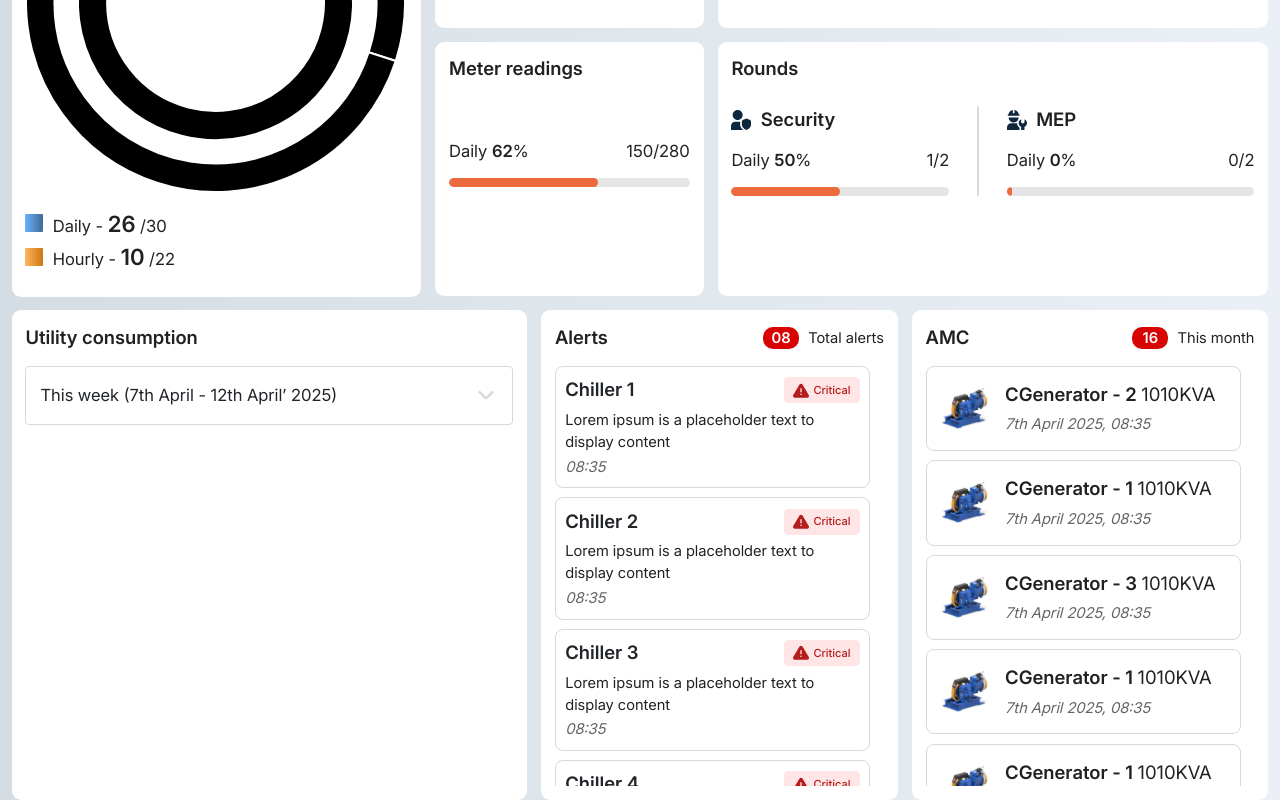
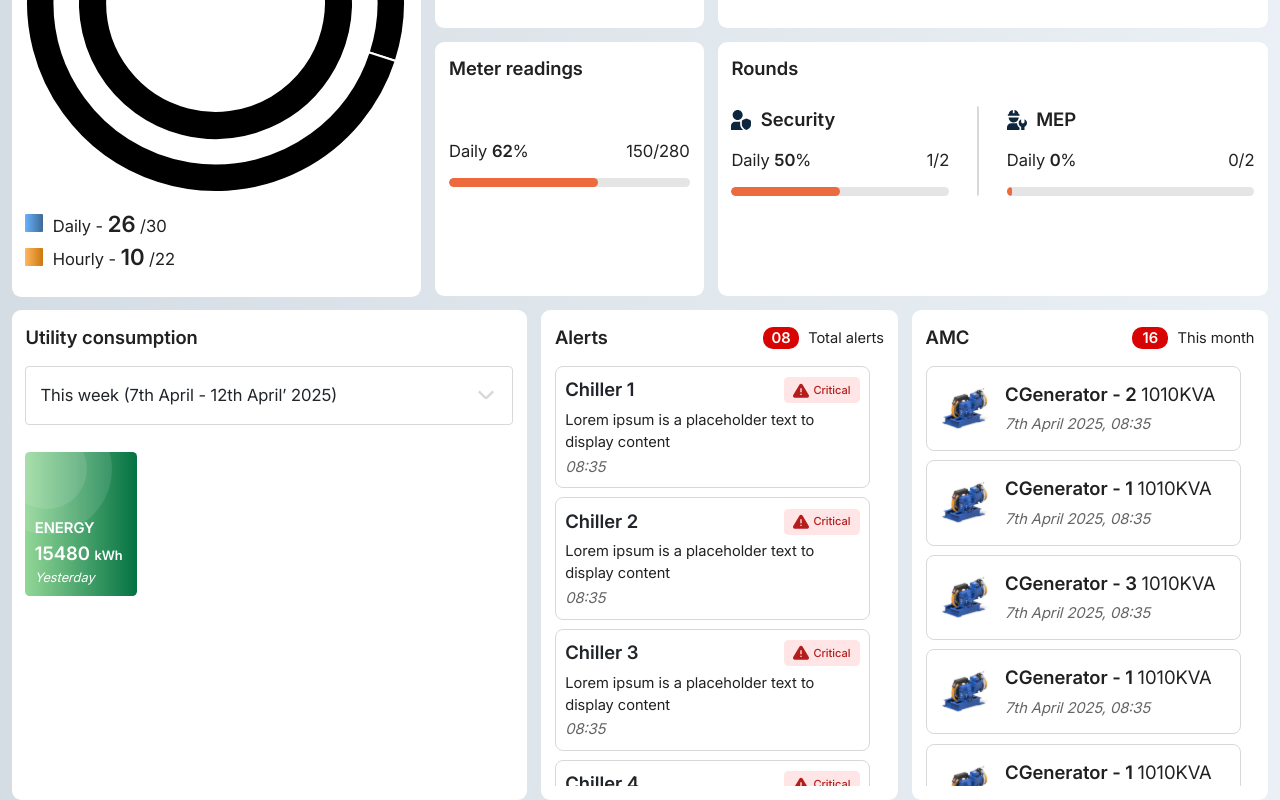
Before and after one commit to Hariom181502/gvf, an Angular app: page / in a window 1280 px wide. Shown: the part 595-1395 px from the top of the page. Built offline with nearby package versions, Linux system fonts and the light colour scheme.

Commit message:
working on bar chart

```diff
--- a/src/app/pages/dashboard/dashboard.component.html
+++ b/src/app/pages/dashboard/dashboard.component.html
@@ -210,11 +210,21 @@
                                 <option value="3">Three</option>
                               </select>
                         </div>
+
+                    <div class="chart-container mt-5">
+                        <div class="row">
+                            <div class="col-lg-3">
+                                <div class="energy-container p-3 rounded-3 h-100">
+                                       <div class="content-container text-white mt-5 pt-5">
+                                          <p class="f-16 semibold-font m-0">ENERGY</p>
+                                          <p class="f-20 semibold-font m-0">15480 <span class="f-14">kWh</span></p>
+                                          <p class="f-14 m-0"><i>Yesterday</i></p>
+                                       </div>
+                                </div>
+                            </div>
+                        </div>
                     </div>
-
-                    <div class="chart-container">
-
-                    </div>
+                </div>
 
                 </div>
                 <div class="col-lg-7">
--- a/src/app/pages/dashboard/dashboard.component.scss
+++ b/src/app/pages/dashboard/dashboard.component.scss
@@ -90,4 +90,24 @@
   .generator-text-style{
     color: #646464;
   }
+  .energy-container {
+    position: relative;
+    background: linear-gradient(to right, #92D797 0%, #047243 100%);
+    max-width: 150px;
+    &::after {
+      content: "";
+      position: absolute;
+      top: 0;
+      left: 0;
+      width: 150px;
+      height: 150px;
+      background-image: url(/images/dashboard/energy.svg);
+      background-repeat: no-repeat;
+      background-position: top left;
+      z-index: 1;
+    }
+  }
+
+
+
 }
```
Also changed, not shown: public/images/dashboard/energy.svg (added).
